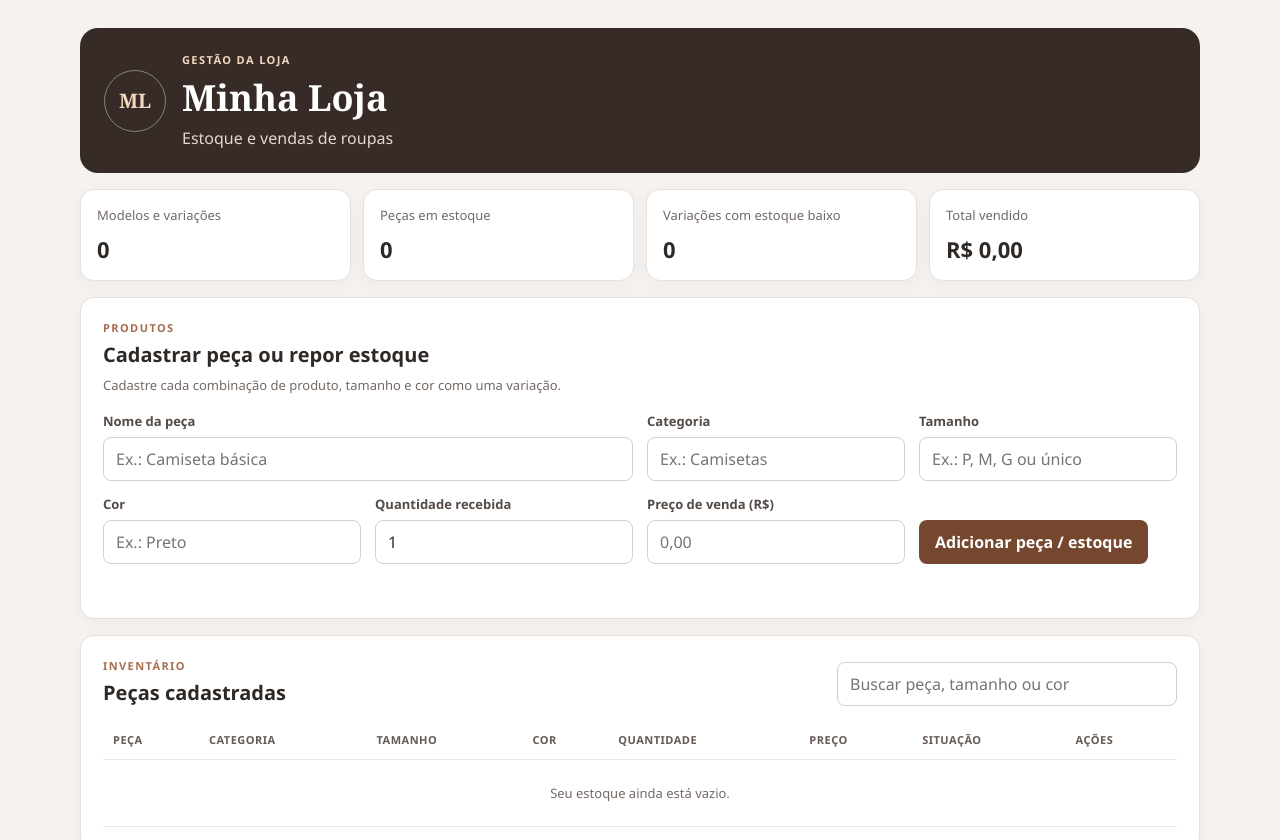
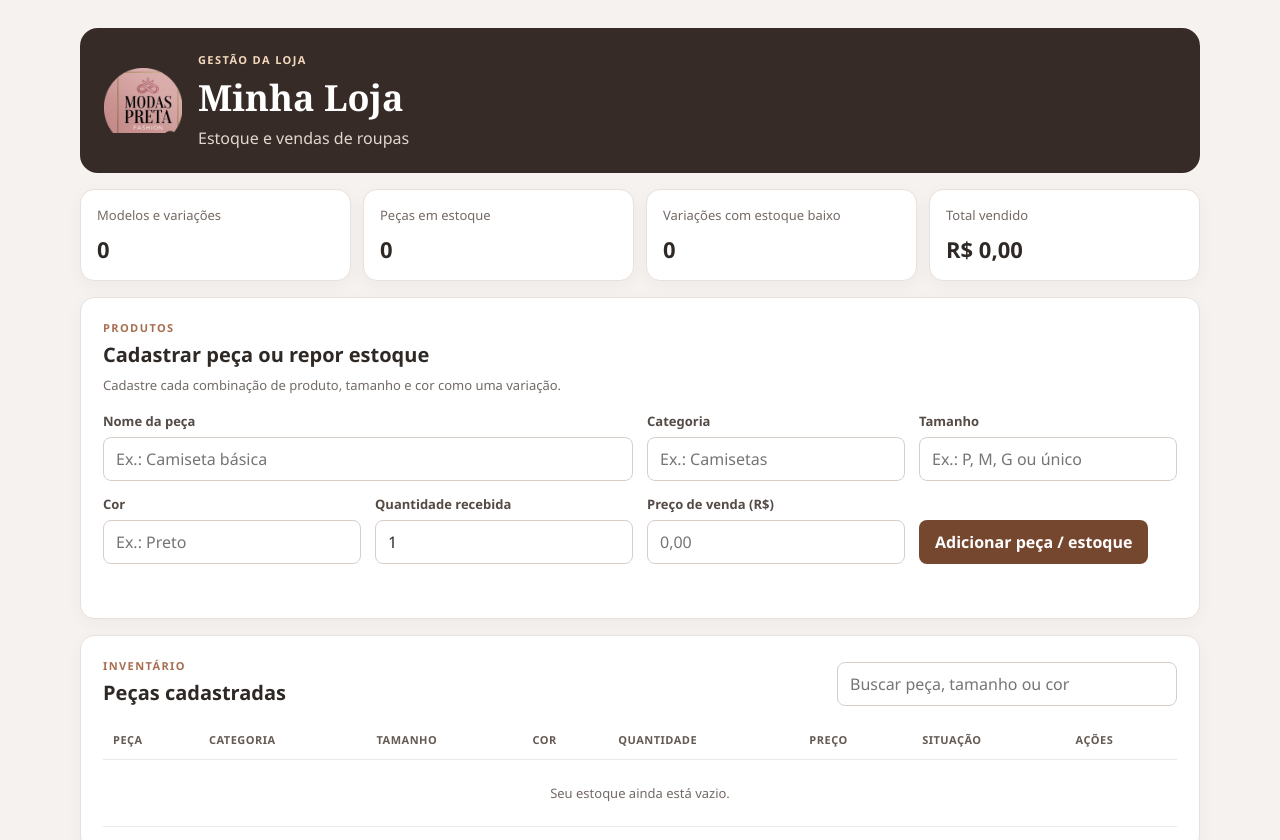
Before and after one commit to ghotstriderunck/Loja_Roupas, a plain HTML site: page index.html in a window 1280 px wide. Shown: the top 840 px of the page. Drawn offline with Linux system fonts and the light colour scheme.

Commit message:
Adiciona logo recortada da loja
Co-authored-by: Copilot App <223556219+Copilot@users.noreply.github.com>

```diff
--- a/index.html
+++ b/index.html
@@ -10,7 +10,7 @@
 <body>
     <main class="container">
         <header class="header">
-            <div class="brand-mark" aria-hidden="true">ML</div>
+            <img src="logo-loja.png" alt="Logo Moda Preta Fashion" class="brand-mark">
             <div>
                 <p class="eyebrow">GESTÃO DA LOJA</p>
                 <h1>Minha Loja</h1>
--- a/style.css
+++ b/style.css
@@ -40,17 +40,11 @@ select {
 }
 
 .brand-mark {
-    display: grid;
-    width: 62px;
-    height: 62px;
-    flex: 0 0 62px;
-    place-items: center;
-    border: 1px solid rgba(255, 255, 255, 0.4);
-    border-radius: 50%;
-    color: #f4d8bd;
-    font-family: Georgia, serif;
-    font-size: 20px;
-    font-weight: 700;
+    display: block;
+    width: 78px;
+    height: 78px;
+    flex: 0 0 78px;
+    object-fit: contain;
 }
 
 .header h1,
```
Also changed, not shown: logo-loja.png (added).
